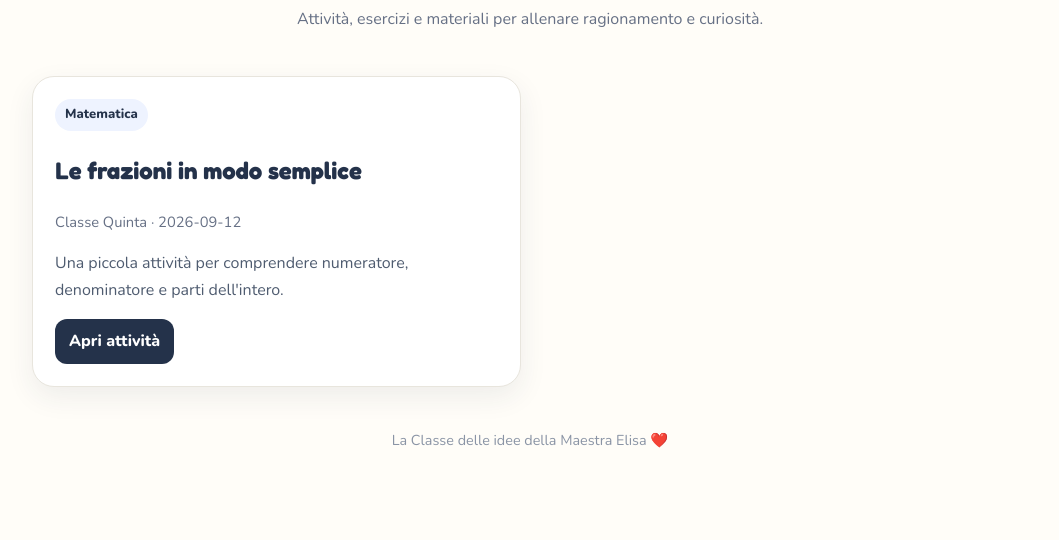
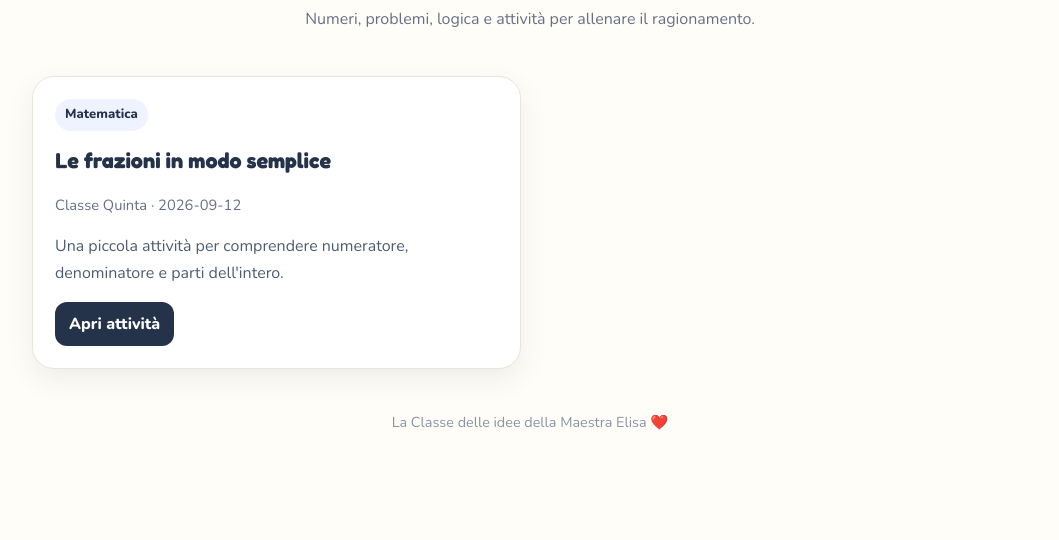
Before and after one commit to mipanni72/classe-idee-elisa, an Eleventy site: page src/matematica/index.njk in a window 1280 px wide. Shown: the part 260-800 px from the top of the page, without its empty margins (110-1169 px from the left). Built offline with nearby package versions, Linux system fonts and the light colour scheme; Eleventy itself is replaced by a stand-in of ours; files that its build step writes are made by us from their sources.

Commit message:
Uniforma pagina Matematica al nuovo sito

```diff
--- a/src/matematica/index.njk
+++ b/src/matematica/index.njk
@@ -3,7 +3,9 @@
 title: Matematica
 permalink: /matematica/
 ---
-<section class="page-head"><a class="back" href="/">← Torna alla Home</a><h1>📐 Matematica</h1><p>Attività, esercizi e materiali per allenare ragionamento e curiosità.</p></section>
+<section class="page-head"><a class="back" href="/">← Torna alla Home</a><h1>🔢 Matematica</h1><p>Numeri, problemi, logica e attività per allenare il ragionamento.</p></section>
 <div class="cards">
-{% for post in collections.matematica %}<article class="card"><span class="tag">Matematica</span><h2>{{ post.data.title }}</h2><p class="meta">{{ post.data.classe }} · {{ post.data.data }}</p><p>{{ post.data.descrizione }}</p><a class="btn" href="{{ post.url }}">Apri attività</a></article>{% else %}<p>Non ci sono ancora attività pubblicate.</p>{% endfor %}
+{% for post in collections.matematica %}
+<article class="card"><span class="tag">Matematica</span><h3>{{ post.data.title }}</h3><p class="meta">{{ post.data.classe }} · {{ post.data.data }}</p><p>{{ post.data.descrizione }}</p><a class="btn" href="{{ post.url }}">Apri attività</a></article>
+{% else %}<div class="empty-state">Non ci sono ancora attività pubblicate in Matematica.</div>{% endfor %}
 </div>
```
